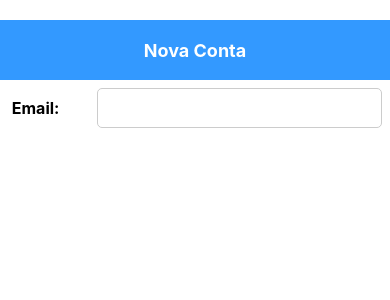
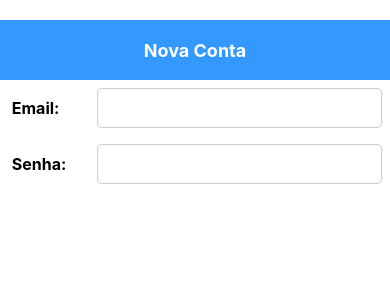
Before and after one commit to bognarjunior/FormularioNative, a React Native app: screen / in a window 390 px wide. Shown: the top 300 px of the page. Built offline with nearby package versions, Linux system fonts and the light colour scheme.

Commit message:
View email
Criando o campo de email

```diff
--- a/components/Cadastro.js
+++ b/components/Cadastro.js
@@ -4,7 +4,8 @@ import { View, Text, StyleSheet, TextInput } from 'react-native';
 export default class Cadastro extends Component {
   state = {
     email: '',
-  }
+    password: '',
+  };
 
   render() {
     return (
@@ -12,16 +13,29 @@ export default class Cadastro extends Component {
         <View style={styles.title}>
           <Text style={styles.titleLabel}> Nova Conta </Text>
         </View>
-        <View style={styles.viewEmail}>
-          <Text style={styles.labelEmail}> Email: </Text>
+        <View style={styles.inputContainer}>
+          <Text style={styles.labelInput}> Email: </Text>
           <TextInput
-            style={styles.inputEmail}
+            style={styles.inputText}
             underlineColorAndroid='transparent'
             value={this.state.email}
             onChangeText={t => this.setState({ email: t })}
+            autoCapitalize='none'
+            autoCorrect={false}
           />
         </View>
-        <Text>{this.state.email}</Text>
+        <View style={styles.inputContainer}>
+          <Text style={styles.labelInput}> Senha: </Text>
+          <TextInput
+            style={styles.inputText}
+            underlineColorAndroid='transparent'
+            value={this.state.password}
+            onChangeText={t => this.setState({ password: t })}
+            autoCapitalize='none'
+            autoCorrect={false}
+            secureTextEntry={true}
+          />
+        </View>
       </View>
     )
   }
@@ -42,18 +56,18 @@ const styles = StyleSheet.create({
     fontSize: 18,
     fontWeight: 'bold',
   },
-  viewEmail: {
+  inputContainer: {
     flexDirection: 'row',
     padding: 8,
     justifyContent: 'center',
     alignItems: 'center',
   },
-  labelEmail: {
+  labelInput: {
     flex: 1,
     fontWeight: 'bold',
     fontSize: 16,
   },
-  inputEmail: {
+  inputText: {
     flex: 3,
     borderWidth: 0.5,
     borderColor: '#CCCCCC',
```
